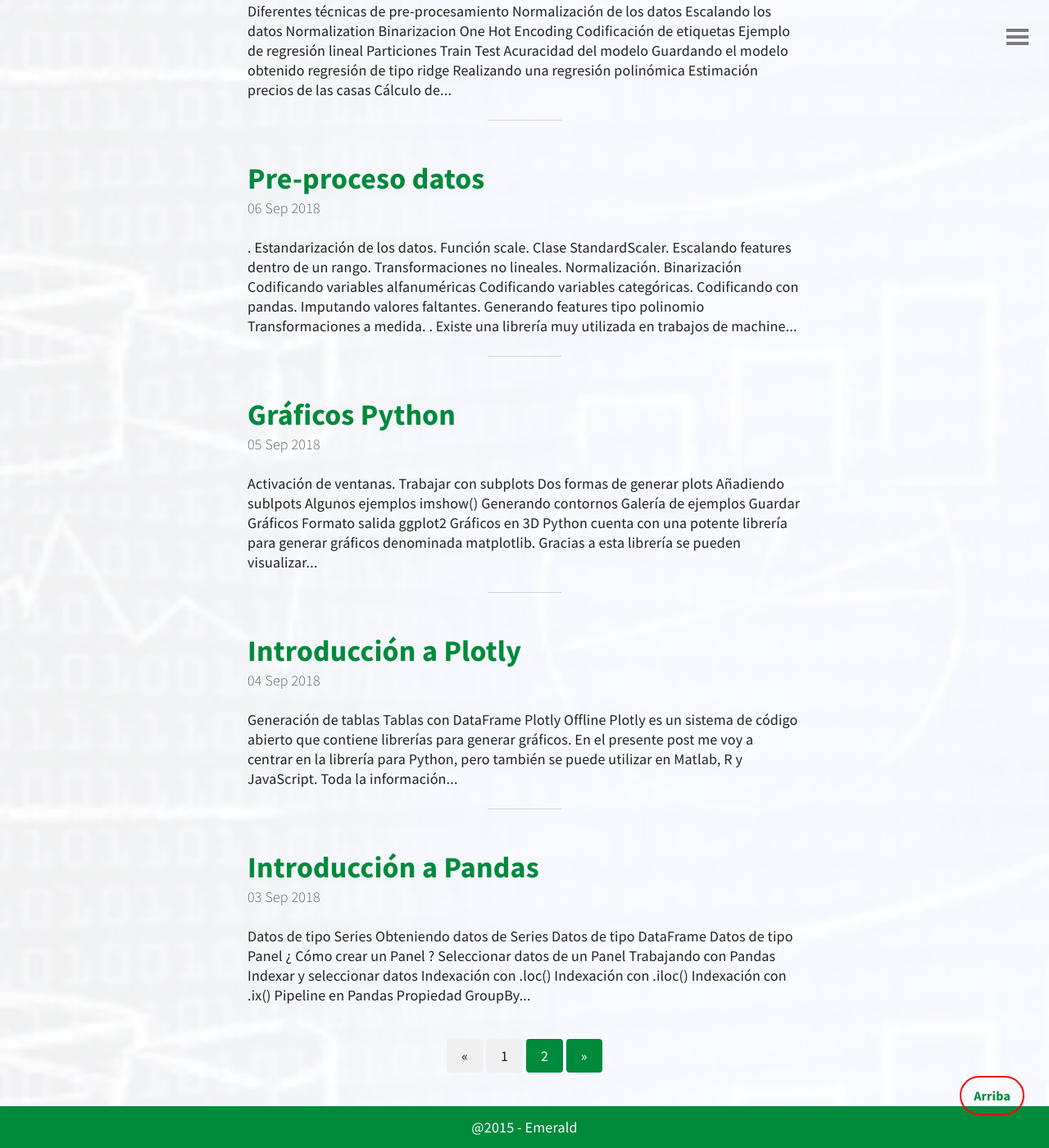
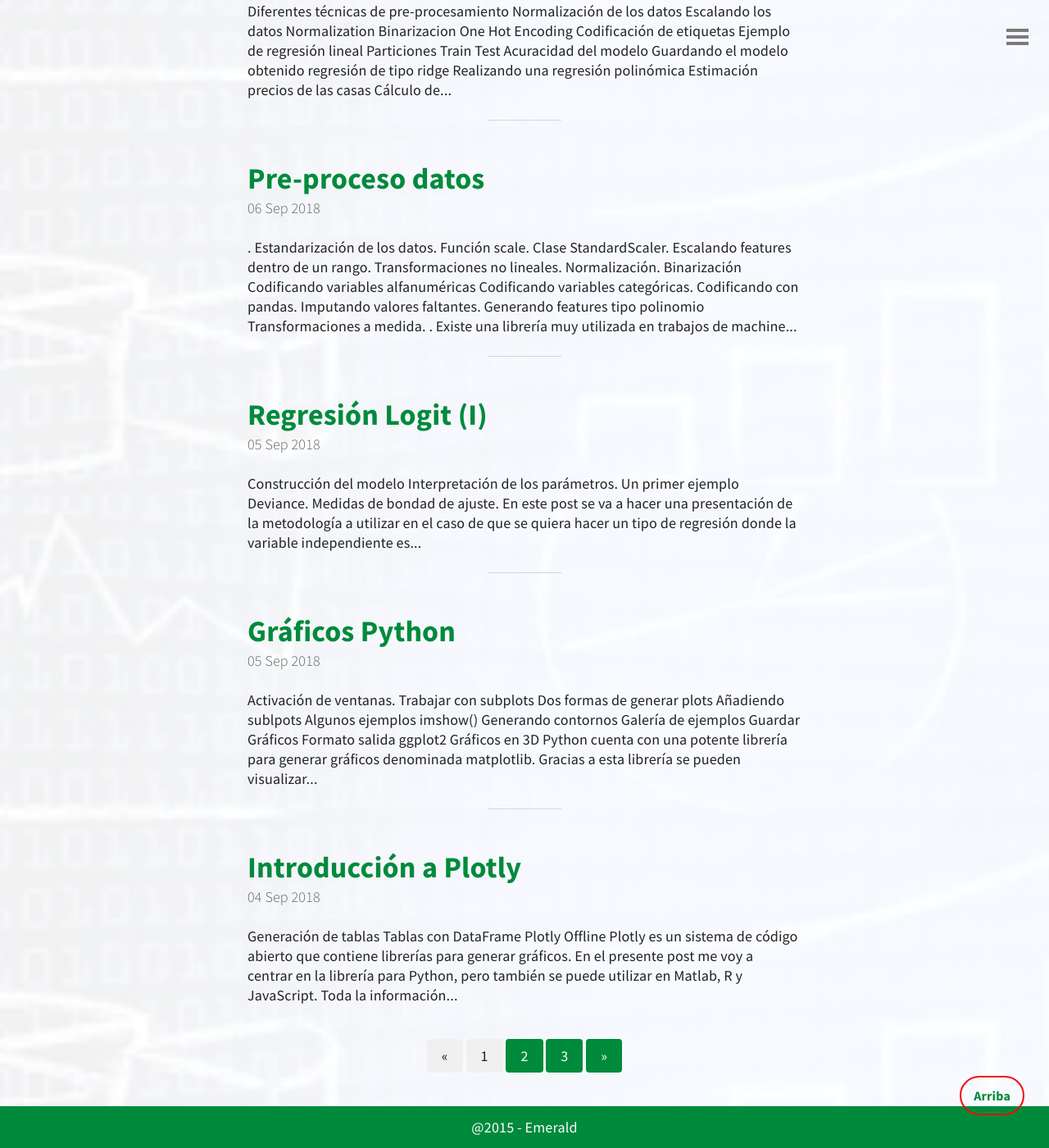
Before and after one commit to bigdatafran/big_data, a Jekyll site: the page built from index.html, in a window 1280 px wide and 1400 px high, scrolled down 1197 px. Shown: the whole window at 82% size. Built offline with Jekyll 4.4.1, drawn with Linux system fonts in a browser that asks for light colours; the list of posts is cut into pages by our own code; some of the changed lines change nothing that is shown.

Commit message:
cambios el 8-10-2018

````diff
--- a/_includes/nav-footer.html
+++ b/_includes/nav-footer.html
@@ -4,5 +4,5 @@
 			Otros enlaces de interés</p>
 		<a href="https://archive.ics.uci.edu/ml/index.php" target="_blank">UCI Machine Learning</a>
 		<a href="./img/FuncionesestadisticasOK.pdf" target="_blank">Distribuciones Estadísticas</a>
-		<a href="./doc/opentsdb.pdf" target="_blank">opentsdb</a>
+		<a href="./doc/opentsdb.pdf" target="_blank">openTSDB</a>
 </footer>
--- /dev/null
+++ b/_posts/R/2018-09-05-RegresionLogit.md
@@ -0,0 +1,544 @@
+---
+title: Regresión Logit (I)
+layout: post
+category: [R,Regresion_Logit]
+type: "mat"
+tags: [Regreion,Clasificación,Regresion_Logit]
+author: "Francisco Rodríguez"
+---
+# Contenido
+{:.no_toc}
+
+* TOC
+{:toc}
+
+Introducción
+============
+
+En este post se va a hacer una presentación de la metodología a utilizar en el caso de que se quiera hacer un tipo de regresión donde la variable independiente es de tipo cualitativo, y más en concreto binaria ( de forma fácil lo que aquí se exponga se puede extender a variables de tipo multinomial ).
+
+Así pues nos centraremos en variables dicotómicas, por ejemplo que una persona tenga una determinada enfermedad, en cuyo caso se asignará el valor 1 si se tiene la enfermedad y 0 en caso contrario. En este tipo de regresión, las variables independientes pueden ser continuas o categóricas.
+
+En principio hay que aclarar que el modelo de regresión a utilizar no puede ser el que se utiliza en la regresión lineal con carácter general, ya que ese modelo predice valores que en absoluto van a estar dentro del rango entre 0 y 1.
+
+Para ir entrando en materia, vamos a utilizar un fichero con solo dos variables (es decir, columnas). Una columna denominada Vasculopatia ( Término general empleado para describir cualquier trastorno de los vasos sanguíneos), y la otra denominada ITB( Indice Tobillo Brazo, que es la relación entre la tensión arterial sistólica medida en el tobillo y la medida en la arteria braquial). La primera va a ser la variable independiente y la segunda la variable dependiente.
+
+Carguemos inicialmente el fichero como un data set de R.
+
+``` r
+datos<-read.csv("./data/DatosVasculopatia.csv", header = T,sep=",")
+head(datos)
+```
+
+    ##    ITB Vasculopatia
+    ## 1 0.94            0
+    ## 2 0.99            0
+    ## 3 0.88            1
+    ## 4 0.64            1
+    ## 5 1.25            0
+    ## 6 0.50            1
+
+Con el fin de mejorar la claridad expositiva del post, vamos a llamar "Y"" a la variable independiente (ITB) y "X" a la variable dependiente (Vasculopatia).
+
+``` r
+colnames(datos)<-c("X","Y")
+colnames(datos)
+```
+
+    ## [1] "X" "Y"
+
+A continuación procedemos a hacer una representación gráfica de los datos, así como un ajuste de regresión lineal.
+
+``` r
+colores = c()
+colores[datos$Y == 0] = "darkgoldenrod"
+colores[datos$Y == 1] = "deepskyblue4"
+plot(datos$X, datos$Y, pch = 21, bg = colores, cex=1.3,font=2,
+xlab = "Indice tobillo brazo", ylab = "Vasculopatia", font.lab=2, )
+legend("left", c("No vasculopatía", "Vasculopatía"), pch = 21,
+pt.bg = c("darkgoldenrod", "deepskyblue4"))
+rg<-lm(Y~X,data = datos)
+abline(rg, col="red",lwd=3 )
+text(1.1,0.4,labels = c("Línea de regresión"))
+box(lwd=3)
+```
+
+![](./img/R/2018-09-05/unnamed-chunk-3-1.png)
+
+Como se puede ver en el gráfico anterior, indudablemente en estos casos no es en absoluto aconsejable ni conveniente utilizar un modelo de regresión lineal. Veamos cómo se enfoca el modelo para esto. Antes de entrar en materia vamos a ver *qué se entiende por odds*, término muy utilizado en este tipo de regresión. Observar además, que tal y como están construidos *los odds pueden tomar valores entre cero e infinito*.
+
+El término "Odds" está muy ligado al de probabilidad y se define como el cociente entre el número de éxitos y el número de fracasos. Es decir, si p es la probabilidad de tener 1 y q=1-p es la probabilidad de tener cero en una variable binomial, entonces:
+
+\\\[ odds=\\frac{p}{q}=\\frac{p}{1-p} \\\]
+
+Veamos a continuación cual es la relación existente entre el concepto de probabilidad y odds. Por la letra O vamos a representar a los odds.
+
+\\\[ O=\\frac{p}{1-p} \\; entonces \\; O-Op=p \\; \\Rightarrow \\; O=p+Op=p(1+O) \\Rightarrow p=\\frac{O}{1+O} \\\]
+
+Una vez hecha esta pequeña introducción, a continuación nos vamos a centrar en la forma en que se construye el modelo.
+
+Construcción del modelo
+=======================
+
+Como ya se ha dicho en el apartado anterior, no se puede utilizar un modelo de regresión lineal, para hacer un ajuste de una variable dependiente dicotómica. Se podría pensar que ese modelo, se hiciera sobre el valor de la probabilidad de que esa variable tomara el valor de 1, es decir sobre p\[Y=1\]=p. Pero con este planteamiento estaríamos exactamente en la misma situación que lo comentado en el caso anterior.
+
+La cosa cambia un poco, si en lugar de tomar p tomamos lo que anteriormente hemos denominado odds, pues en este caso estamos hablando de un indicador que *toma valores entre cero e infinito*. No obstante en este caso también pudiera ocurrir que el modelo de regresión lineal que se construye pudiera tomar valores negativos y entonces tampoco serviría.
+
+Para solucionar todos estos problemas, lo que se hace es tomar el logaritmo de los odds, y en este caso ya sí tendríamos resuelto el problema que teníamos con las consideraciones expuestas anteriormente, ya que en este caso los valores que tomaría la variable dependiente sería valores entre menos infinito y más infinito. Por lo tanto al modelo con el que se deberá trabajar, será el siguiente:
+
+\\\[ ln(\\frac{p}{1-p})=b\_0+b\_1X\_1+b\_2X\_2+\\cdots +b\_nX\_n+e=Xb+e \\\]
+
+Con el fin de simplificar las expresiones que se van a utilizar posteriormente vamos a llamar Z a la siguiente expresión:
+
+\\\[ Z=b\_0+b\_1X\_1+b\_2X\_2+\\cdots +b\_nX\_n \\\]
+
+y por lo tanto el modelo que quedaría sería el siguiente:
+
+\\\[ ln(\\frac{p}{1-p})=Z+e\\\]
+
+Operemos sobre la expresión anterior para calcular p en función de z
+\\[
+ln(\\frac{p}{1-p})=Z\\: \\Rightarrow \\frac{p}{1-p}=e^Z\\:\\Rightarrow p=e^Z(1-p) \\]
+
+\\[ p+pe^Z=e^Z \\:\\Rightarrow p(1+e^Z)=e^Z \\:\\Rightarrow p=\\frac{e^Z}{1+e^Z}=\\frac{1}{1+e^{-z}} \\]
+
+A continuación representamos la función
+
+\\[ F(x)=\\frac{1}{1+e^{-x}} \\]
+
+``` r
+x=seq(-10,10,0.1)
+y=1/(1+exp(-x) )
+plot(x,y,type = 'l',main = ('Representación de la función '~(1/e^-x)))
+```
+
+![](./img/R/2018-09-05/unnamed-chunk-4-1.png)
+
+Como se puede ver en la gráfica anterior F(x) realmente es una función de distribución, en concreto es la función de distribución de variable logística. Por lo tanto, realmente el ajuste que finalmente se hace es el que se corresponde a la siguiente ecuación:
+
+*p*(*a*/*x*)=*F*(*x* \* *b*)
+
+Donde F es una función de distribución, que para estos casos puede ser:
+
+1.- Una función de distribución logística. Y entonces tendremos una **regresión logit**
+
+2.- Una función de distribución de una normal. Y entonces tendremos una **Regresión Probit**
+
+En lo que sigue me centraré en el modelo de regresión logit que es el más utilizado.
+
+En las expresiones anteriores se tiene:
+
+\\[ ln(\\frac{p}{1-p})=Z \\: \\Rightarrow ln(p)-ln(1-p)=Z=b\_0+b\_1X\_1+\\cdots +b\_nX\_n   \\]
+
+De lo que se deduce que la diferencia de probabilidad de que ocurra un suceso respecto de que ocurra el contrario es lineal, pero en este caso en escala logarítmica. Por lo tanto en esta caso los coeficientes, en principio, serán, más difíciles de interpretar que en el caso de un ajuste de regresión normal.
+
+Dos fórmulas que conviene recordar por su frecuencia de uso en el modelo de regresión logit son las siguientes:
+
+\\[ ln(p)-ln(1-p)=b_0+b_1X_1+\cdots +b_nX_n  \\]
+\\[ \\frac{p}{1-p}=e^{b\_0+b\_1X\_1+\\cdots +b\_nX\_n}=e^b\_0\*e^{b\_1X\_1}\*\\cdots\*b\_nX\_n  \\]
+
+Hay que recordar también que:
+
+\\[ p=\\frac{1}{1+e^{-{(b\_0+e^{b\_1X\_1}+\\cdots+b\_nX\_n)}}} \\]
+
+La **estimación de los parámetros** se realiza en este caso mediante el **método de máxima verosimilitud**, y no mediante el método de mínimos cuadrados como ocurría en el caso de la regresión lineal.
+
+Interpretación de los parámetros.
+================================
+
+Como ya se ha visto la interpretación de los valores de los parámetros del modelo, no tienen una interpretación tan sencilla como en el caso del modelo de regresión lineal múltiple. En este apartado vamos a ver qué conclusiones se pueden sacar de los mismos.
+
+Ya hemos visto anteriormente que
+
+\\[ O\_i=\\frac{p\_i}{1-p\_i}=exp(b\_0)\\prod\_{j=1}^{n}{exp(b\_j)^{x\_j}} \\]
+
+Entonces vamos a suponer que para el primer elemento tenemos los siguientes valores
+(*X*<sub>*i*1</sub>, *X*<sub>*i*2</sub>, ⋯, *X*<sub>*i**h*</sub>, ⋯, *X*<sub>*i**n*</sub>)
+ Y por otro lado tenemos otra observación con los siguientes valores
+(*X*<sub>*j*1</sub>, *X*<sub>*j*2</sub>, ⋯, *X*<sub>*j**h*</sub>, ⋯, *X*<sub>*j**n*</sub>)
+ Y ahora como es normal en este tipo de situación supongamos que todos los valores son iguales en las dos observaciones, salvo para la variables que ocupa la posición h que verifica lo so siguiente: ( X\_{ih}=X\_{jh}+1 ), en esta ocasión al hacer el cociente de los Odds correspondientes se simplicarán todos los términos del producto salvo el que ocupa la posición h, y por lo tanto quedará lo siguiente:
+
+\\[ \\frac{O\_i}{O\_j}=e^{b\_h} \\]
+
+y por lo tanto \\( e^{b\_h} \\) indicará cuánto se modifica el ratio de probabilidades cuando las variable \\( X\_h \\) se incrementa en una unidad.
+
+Lo anterior es válido en el caso de que se tenga una variable de tipo continuo. Sin embargo cuando se tiene una variable de tipo categórico, el valor de \\( e^{b\_h} \\) indicará el incremento en el ratio de probabilidades de pasar de una categoría de referencia a otra a la que hace referencia el parámetro obtenido.
+
+Un primer ejemplo
+=================
+
+Para ir entrando en materia, vamos a utilizar R para resolver el ajuste en los datos que hemos introducido anteriormente, es decir ver la influencia que la variable "Indice tobillo brazo"(ITB) sobre la variable "Vasculopatía". Para hacer esto utilizamos la función glm (generalize lineal model) de R que juega un papel parecido con respecto a los modelos lineales generalizados, de los que la regresión logística es un ejemplo. Utilizaremos el siguiente código:
+
+``` r
+(glmXY = glm(Y ~ X, family = binomial(link = "logit"), data = datos))
+```
+
+    ##
+    ## Call:  glm(formula = Y ~ X, family = binomial(link = "logit"), data = datos)
+    ##
+    ## Coefficients:
+    ## (Intercept)            X
+    ##       29.98       -33.13
+    ##
+    ## Degrees of Freedom: 29 Total (i.e. Null);  28 Residual
+    ## Null Deviance:       39.43
+    ## Residual Deviance: 12.53     AIC: 16.53
+
+Con los resultados obtenidos anteriormente tenemos mayoritariamente definido el modelo en sus aspectos fundamentales, pero si queremos obtener una información más pormenorizada, debemos utilizar el comando summary(), vemos los resultados que se obtienen con él.
+
+``` r
+summary(glmXY)
+```
+
+    ##
+    ## Call:
+    ## glm(formula = Y ~ X, family = binomial(link = "logit"), data = datos)
+    ##
+    ## Deviance Residuals:
+    ##      Min        1Q    Median        3Q       Max
+    ## -1.83736  -0.26883  -0.00464   0.01636   1.84403
+    ##
+    ## Coefficients:
+    ##             Estimate Std. Error z value Pr(>|z|)
+    ## (Intercept)    29.98      14.44   2.077   0.0378 *
+    ## X             -33.13      15.78  -2.100   0.0357 *
+    ## ---
+    ## Signif. codes:  0 '***' 0.001 '**' 0.01 '*' 0.05 '.' 0.1 ' ' 1
+    ##
+    ## (Dispersion parameter for binomial family taken to be 1)
+    ##
+    ##     Null deviance: 39.429  on 29  degrees of freedom
+    ## Residual deviance: 12.534  on 28  degrees of freedom
+    ## AIC: 16.534
+    ##
+    ## Number of Fisher Scoring iterations: 8
+
+Como puede verse en la salida anterior, la cantidad de información se incrementa considerablemente al usar la función summary. En el caso de la tabla *Coefficients* la columna *Estimate* refleja los parámetros \\( b\_j\\) que ha estimado el modelo. Estos mismos coeficientes, de forma aislada se pueden obtener de la siguiente manera:
+
+``` r
+glmXY$coefficients
+```
+
+    ## (Intercept)           X
+    ##    29.97863   -33.13386
+
+Y nos podremos referir a ellos de forma individual de la siguiente manera:
+
+``` r
+(b0<-glmXY$coefficients[1])
+```
+
+    ## (Intercept)
+    ##    29.97863
+
+``` r
+(b1<-glmXY$coefficients[2])
+```
+
+    ##         X
+    ## -33.13386
+
+A continuación vamos a añadir la curva logística obtenida a la representación de los datos, pero antes conviene que recuerdes la fórmula siguiente, para entender mejor la representación que se hace:
+
+\\[ p=\\frac{1}{1+e^{-{(b\_0+e^{b\_1X\_1}+\\cdots+b\_nX\_n)}}}=\\frac{e^{(b\_0+e^{b\_1X\_1}+\\cdots+b\_nX\_n)}}{1+ e^{(b\_0+e^{b\_1X\_1}+\\cdots+b\_nX\_n)}} \\]
+
+``` r
+curvaLogit<-function(x){
+  return(exp(b0+b1*x)/(1+exp(b0+b1*x)))
+}
+curve(curvaLogit,from = -10, to=10, col="blue",lwd="2")
+```
+
+![](./img/R/2018-09-05//unnamed-chunk-9-1.png)
+
+Como ya hemos comentado anteriormente, la estimación de los parámetros se hace mediante el método de máxima verosimilitud. R permite obtener el logaritmo de esa máxima verosimilitud de la siguiente manera.
+
+``` r
+(logVerisimilitud<-logLik(glmXY))
+```
+
+    ## 'log Lik.' -6.266752 (df=2)
+
+Y para calcular exactamente la verosimilitud, se hará lo siguiente:
+
+``` r
+(Verosimilitud<-exp(logLik(glmXY)[1]))
+```
+
+    ## [1] 0.001898385
+
+En este ejemplo concreto veamos la predicción de probabilidad que nos da este modelo para cada uno de los datos utilizados para este ejemplo:
+
+``` r
+pred<-glmXY$fitted.values
+head(pred)
+```
+
+    ##            1            2            3            4            5
+    ## 2.373616e-01 5.604664e-02 6.944130e-01 9.998452e-01 1.077041e-05
+    ##            6
+    ## 9.999985e-01
+
+Ahora pongamos estos valores ( que recordemos son probabilidades ) junto con los datos iniciales
+
+``` r
+datosFinal<-cbind(datos,pred)
+head(datosFinal)
+```
+
+    ##      X Y         pred
+    ## 1 0.94 0 2.373616e-01
+    ## 2 0.99 0 5.604664e-02
+    ## 3 0.88 1 6.944130e-01
+    ## 4 0.64 1 9.998452e-01
+    ## 5 1.25 0 1.077041e-05
+    ## 6 0.50 1 9.999985e-01
+
+La columna *pred* contiene las probabilidades estimadas de que la variable Y tomo el valor 1. Vemos que en el primer caso esa probabilidad es muy escasa, lo mismo que en el segundo, por lo que en el caso de hacer una clasificación, los dos primeros casos los clasificaríamos como Y=0. in embargo en el tercer caso , la probabilidad de que Y=1 es mayor que 0,5 por lo que en un principio asignaríamos a esta observación en la clase Y=1. Este sistema por lo tanto nos podría servir como una herramienta de clasificación de observaciones, aunque indudablemente puede presentar una sensible mejoría.
+
+Un vez construido el modelo, lo podemos usar para calcular predicciones, que en este caso realmente son probabilidades. Veamos cómo se haría.
+
+``` r
+f=0.85
+predict(glmXY,newdata=data.frame(X=f)  )
+```
+
+    ##        1
+    ## 1.814848
+
+Observar que realmente hemos obtenido una probabilidad pues el valor es mayor que 1. Realmente lo que se obtiene es el valor de \\( b\_0+b\_1X\_1+... +b\_nX\_n \\), lo cual se comprueba a continuación.
+
+``` r
+b0+b1*f
+```
+
+    ## (Intercept)
+    ##    1.814848
+
+Para obtener realmente la probabilidad debemos poner lo siguiente:
+
+``` r
+predict(glmXY,newdata=data.frame(X=f) ,type = "response" )
+```
+
+    ##         1
+    ## 0.8599468
+
+Para mejorar la exposición que sigue, vamos a recordar los datos que obtenemos con este modelo.
+
+``` r
+(sum1<-summary(glmXY)$coefficients)
+```
+
+    ##              Estimate Std. Error   z value   Pr(>|z|)
+    ## (Intercept)  29.97863   14.43516  2.076779 0.03782199
+    ## X           -33.13386   15.77522 -2.100374 0.03569591
+
+En esta tabla y en concreto en la segunda columna se muestra la desviación típica del estimador, y en la tercera columna se puede ver **el estadístico de Wald** que se define como
+
+\\[ W(b\_j)=\\left \[\\frac{b\_j}{\\sigma(b\_j)}  \\right \]^{2}  \\]
+
+El estadístico de Wald sigue una chi-cuadrado con un grado de libertad, por lo tanto su raíz cuadrada seguirá una distribución normal estándar. Precisamente los valores que figuran en la tercera columna son las raíces cuadradas del estadístico de Wald, como se puede ver a continuación.
+
+``` r
+(wb1<-sum1[1,1]/sum1[1,2])
+```
+
+    ## [1] 2.076779
+
+``` r
+(Wb2<-sum1[2,1]/sum1[2,2])
+```
+
+    ## [1] -2.100374
+
+Los valores de la cuarta columna son los p-values del contraste de hipótesis ( b\_i=0), veamos cómo se calculan estos valores.
+
+``` r
+(p1=2*(pnorm(abs(sum1[1,3]),lower.tail = F)))
+```
+
+    ## [1] 0.03782199
+
+``` r
+(p2=2*(pnorm(abs(sum1[2,3]),lower.tail = F)))
+```
+
+    ## [1] 0.03569591
+
+Deviance.
+---------
+
+Entre los resultados obtenidos cuando se ha creado el modelo, está la denominada \*\*Deviance\* que se define como *D(modelo)=-2*ln(verosimilitud(modelo))\*. La deviance del modelo se puede calcular de forma fácil así:
+
+``` r
+glmXY$deviance
+```
+
+    ## [1] 12.5335
+
+Anteriormente ya se ha dicho cómo se puede calcular el logaritmo de la verosimilitud mediante la función logLik, por lo tanto la deviance, también se calcularía de la siguiente manera:
+
+``` r
+-2*logLik(glmXY)[1]
+```
+
+    ## [1] 12.5335
+
+Si observamos los resultados del análisis de regresión obtenidos anteriormente, se puede ver que se obtienen dos tipos de resultados para la deviance:
+
+1.- null deviance
+
+2.- residual deviance
+
+El primero nos devuelve la deviance cuando el modelo sólo considera el primer parámetro ( es decir \\( b\_0 \\) ), este valor también se puede obtener de la siguiente manera:
+
+``` r
+glmXY$null.deviance
+```
+
+    ## [1] 39.42947
+
+El valor de *residual deviance* muestra la deviance del modelo completo. Estos valores de la deviance nos van a servir para formular contrastes de hipótesis sobre los parámetros del modelo,en esta caso en concreto calcularemos el siguiente valor
+
+``` r
+(h<-glmXY$null.deviance- glmXY$deviance)
+```
+
+    ## [1] 26.89596
+
+``` r
+(pvalue<-pchisq(h,lower.tail = F,df=1)) #Pues se distribuye como una chi con 1 grado libertad
+```
+
+    ## [1] 2.14707e-07
+
+En este caso el p-value obtenido es menor que 0.05 y se rechazaría la hipótesis nula ( ( b\_1=0 ) )
+
+De forma general, para hacer este tipo de contrastes, supongamos que tenemos las siguientes hipótesis de contraste :
+
+*H*<sub>0</sub> *b*<sub>1</sub> = *b*<sub>2</sub> = ... = *b*<sub>*n*</sub> = 0
+*H*<sub>1</sub> ∃ *b*<sub>*p*</sub> ≠ 0
+
+En este caso se calculará el valor de la diferencia de deviances es decir
+
+*C*2*L**L* = −2*L**L*(*b*<sub>0</sub>)−(−2*l**l*(*b*<sub>0</sub>, *b*<sub>1</sub>, ..., *b*<sub>*n*</sub>))
+
+Esta diferencias de logaritmos de verosimilitud se distribuye como una chi-2 con j grados de libertad, done j es la diferencia del número de parámetros del modelo.
+
+Los intervalos de confianza para los parámetros del modelo, se obtendrían de la siguiente manera:
+
+``` r
+confint.default(glmXY,level=0.95)
+```
+
+    ##                  2.5 %    97.5 %
+    ## (Intercept)   1.686238 58.271023
+    ## X           -64.052718 -2.215006
+
+Veamos cómo construir estos intervalos de forma manual.Primero recordemos lo siguiente:
+
+``` r
+(sum1<-summary(glmXY)$coefficients)
+```
+
+    ##              Estimate Std. Error   z value   Pr(>|z|)
+    ## (Intercept)  29.97863   14.43516  2.076779 0.03782199
+    ## X           -33.13386   15.77522 -2.100374 0.03569591
+
+Procedemos ahora a calcular el intervalo del término independiente.
+
+``` r
+nc=0.95
+alfa=1-nc
+alfaMedios=alfa/2
+zalafaMedios=qnorm(1-alfaMedios)
+(b0=sum1[1,1])
+```
+
+    ## [1] 29.97863
+
+``` r
+(b1=sum1[2,1])
+```
+
+    ## [1] -33.13386
+
+``` r
+(SE_b0=sum1[1,2])
+```
+
+    ## [1] 14.43516
+
+``` r
+(SE_b1=sum1[2,2])
+```
+
+    ## [1] 15.77522
+
+``` r
+print("Intervalo confianza b0")
+```
+
+    ## [1] "Intervalo confianza b0"
+
+``` r
+(intervalo_b0=b0+c(-1,1)*zalafaMedios*SE_b0)
+```
+
+    ## [1]  1.686238 58.271023
+
+``` r
+print("Intervalo confianza b1")
+```
+
+    ## [1] "Intervalo confianza b1"
+
+``` r
+(intervalo_b1=b1+c(-1,1)*zalafaMedios*SE_b1)
+```
+
+    ## [1] -64.052718  -2.215006
+
+Medidas de bondad de ajuste.
+----------------------------
+
+Al igual que en el modelo de regresión lineal, se puede calcular el valor de ( R^2 ) para evaluar a priori la bondad del ajuste, en el caso de la regresión logit se tienen otros estadísticas para evaluar esa calidad. A continuación se muestran las instrucciones correspondientes y los resultados obtenido
+
+``` r
+if (!require("rcompanion")) install.packages("rcompanion"); require("rcompanion")
+```
+
+    ## Loading required package: rcompanion
+
+``` r
+nagelkerke(glmXY)
+```
+
+    ## $Models
+    ##
+    ## Model: "glm, Y ~ X, binomial(link = \"logit\"), datos"
+    ## Null:  "glm, Y ~ 1, binomial(link = \"logit\"), datos"
+    ##
+    ## $Pseudo.R.squared.for.model.vs.null
+    ##                              Pseudo.R.squared
+    ## McFadden                             0.682128
+    ## Cox and Snell (ML)                   0.592018
+    ## Nagelkerke (Cragg and Uhler)         0.809496
+    ##
+    ## $Likelihood.ratio.test
+    ##  Df.diff LogLik.diff  Chisq    p.value
+    ##       -1     -13.448 26.896 2.1471e-07
+    ##
+    ## $Number.of.observations
+    ##
+    ## Model: 30
+    ## Null:  30
+    ##
+    ## $Messages
+    ## [1] "Note: For models fit with REML, these statistics are based on refitting with ML"
+    ##
+    ## $Warnings
+    ## [1] "None"
+
+De momento con esto finalizo por ahora la exposición del modelo logit, en post's posteriores expondré modelos más complejos que el que se ha visto aquí, e igualmente se verá la utilidad de estos modelos para resolver los problemas de clasificación.
````
Also changed, not shown: img/R/2018-09-05/unnamed-chunk-3-1.png (added), img/R/2018-09-05/unnamed-chunk-4-1.png (added), img/R/2018-09-05/unnamed-chunk-9-1.png (added).
